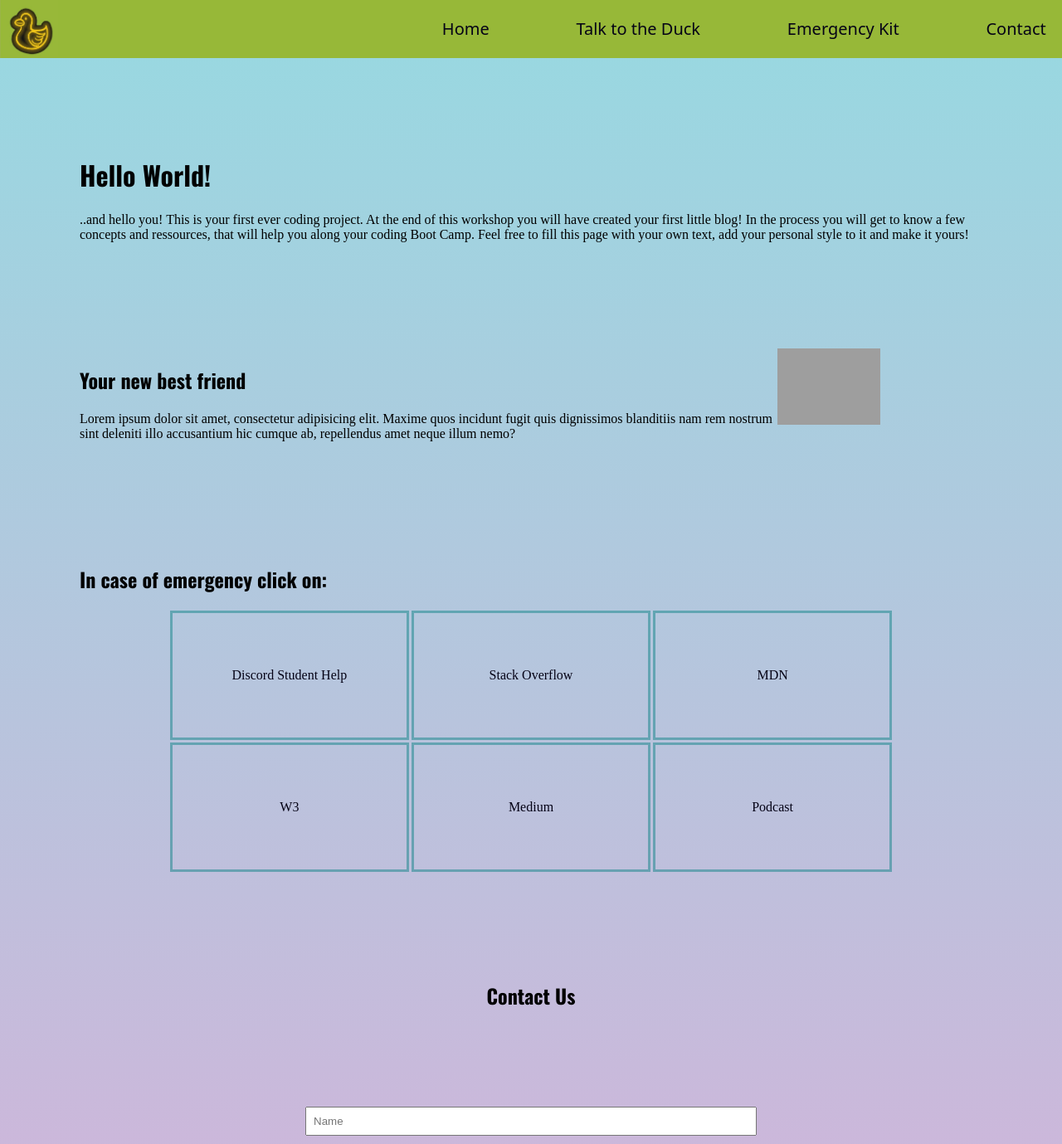
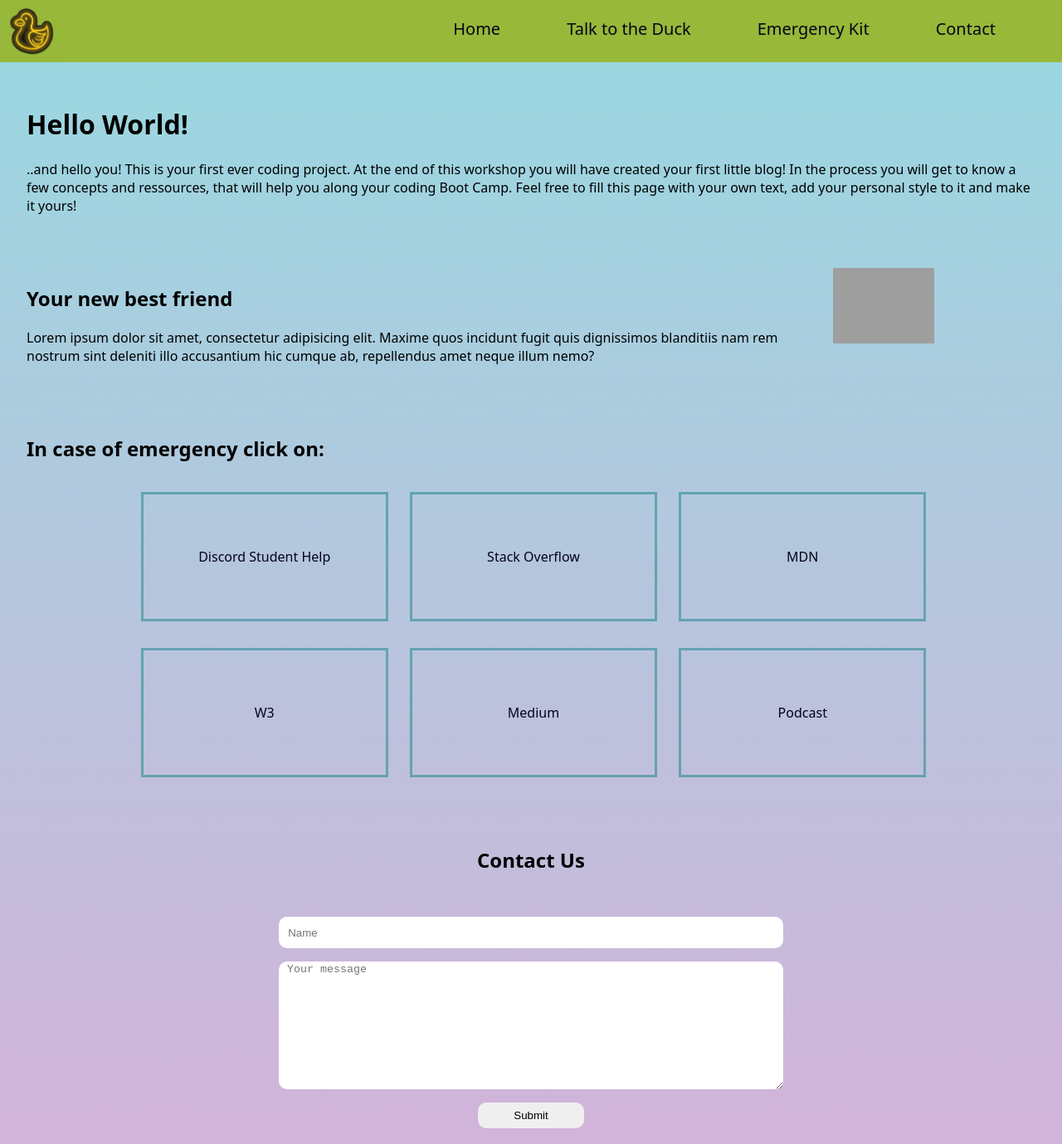
Before and after one commit to DipaliTalware/CSS_HTML_Wireframe, a plain HTML site: page index.html in a window 1280 px wide. Shown: the top 1379 px of the page at 83% size. Drawn offline with nearby package versions, Linux system fonts and the light colour scheme; grey boxes are pictures that could not be loaded.

Commit message:
css properities added

```diff
--- a/style.css
+++ b/style.css
@@ -11,51 +11,42 @@ body{
     margin: 0;
     padding: 0;
     box-sizing: border-box;
-    background-color: #090809;
     background-image: linear-gradient(0deg, #D9AFD9 0%, #97D9E1 100%);
+    font-family: system-ui, -apple-system, BlinkMacSystemFont, 'Segoe UI', Roboto, Oxygen, Ubuntu, Cantarell, 'Open Sans', 'Helvetica Neue', sans-serif;
 }
 
-nav{
+.container-nav{
     display: flex;
     justify-content: space-between;
-    font: 1rem oswald;
-}
-.contact-form, #duck, #emergency, header, footer{
-    margin: 5rem 5rem 0;
-    padding: 1rem;
-    /* margin-bottom: 0; */
-}
-.container-nav{
+    flex-wrap: row wrap;
     margin: 0;
+    min-width: 100%;
     background-color:#97B838;
 }
-.nav-left{
-    display: flex;
-    align-items: center;
-}
-
 .nav-left img{
-    width: 70px;
+    /* min-width: 70px; */
     height: 70px;
     cursor: pointer;
 }
-
-.nav-right{
-    width: 80%;
-    width: 60%;
-    padding-right: 1.2rem;
+.nav-right ul{
+    display: flex;
+    flex-flow: row wrap;
+}
+.contact-form, #duck, #emergency, header, footer{
+    padding: 1rem;
+    margin: 1rem;
 }
 
 .nav-right ul li {
     list-style: none;
     padding-top:0.3rem;
+    padding-right: 5rem;
 }
 
 .nav-right li a{
 text-decoration: none;
 color: #050316;
 font-size: 20px;
-font-family: system-ui, -apple-system, BlinkMacSystemFont, 'Segoe UI', Roboto, Oxygen, Ubuntu, Cantarell, 'Open Sans', 'Helvetica Neue', sans-serif
 }
 .nav-right a:hover{
     color: black;
@@ -76,17 +67,13 @@ font-family: system-ui, -apple-system, BlinkMacSystemFont, 'Segoe UI', Roboto, O
 }
 #emergency a{
     text-decoration: none;
-}
-
-ul{
-    display: flex;
-    justify-content: space-between;
+    padding: 1rem;
 }
 
 .grid-container {
     display: grid;
     grid-template-columns: 1fr 1fr 1fr;
-    gap: 3px;
+    /* gap: 3px; */
     width: 80%;
     margin: 0 auto;
 }
@@ -96,10 +83,16 @@ ul{
     justify-content: center;
     align-items: center;
     height: 150px;
-    font: 1rem quicksand;
     color: #050316;
     gap: 5rem;
     border: 3px solid #0b80847c;
+    min-width: 100%;
+
+}
+.grid-item:hover{
+    background-color: #97B838;
+    transition: 0.3s ease-in-out 0s;
+    color: #dacd1b;
 }
 
 footer {
@@ -107,36 +100,34 @@ footer {
     flex-direction: column;
     text-align: center;
 }
-
-h1, h2{
-    font-family: oswald;
-    animation: unblur 3s 1s 2;
-
-}
-.bottom-text, p{
-    font: 1rem "Quicksand";
-}
 .contact-form{
-    display: grid;
-    grid-template-columns: 1fr;
-    width: 50%;
+    display: flex;
+    flex-direction: column;
+    min-width: 50%;
     gap: 1rem;
     align-self: center;
-
+    flex-wrap: row wrap;
+}
+#contact-form-elements{
+    padding: 0.7rem;
+}
+.contact-form >*{
+    border: none;
+    border-radius: 10px;
 }
 
 .submit-btn{
     margin-left: 15rem;
     margin-right: 15rem;
-    margin-top:1rem;
     padding: 0.5rem;
+    border-radius: 10px;
+    border: none;
 }
 .submit-btn:hover{
-    background-color: beige;
-}
-
-#contact-form-elements{
-    padding: 0.5rem;
+    background-color: #97B838;
+    color: #dacd1b;
+    border: none;
+    border-radius: 10px;
 }
 
 .github-logo, footer a{
```
Also changed, not shown: index.html (+4 -2 lines).
